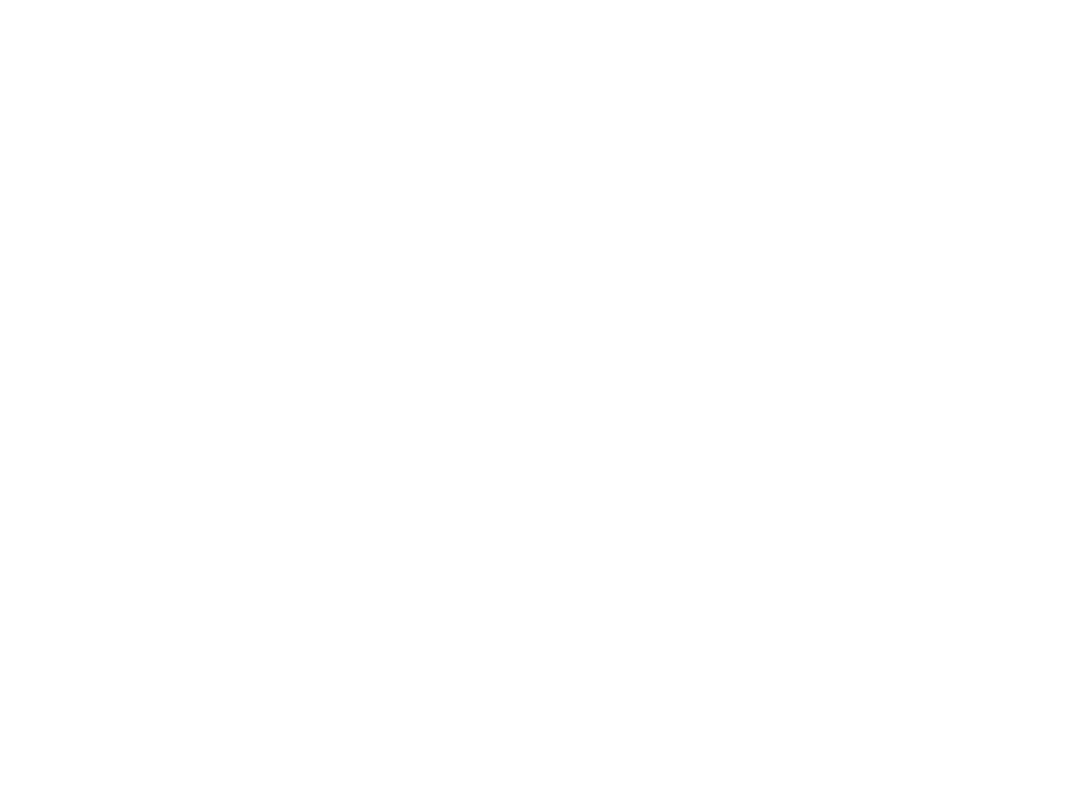
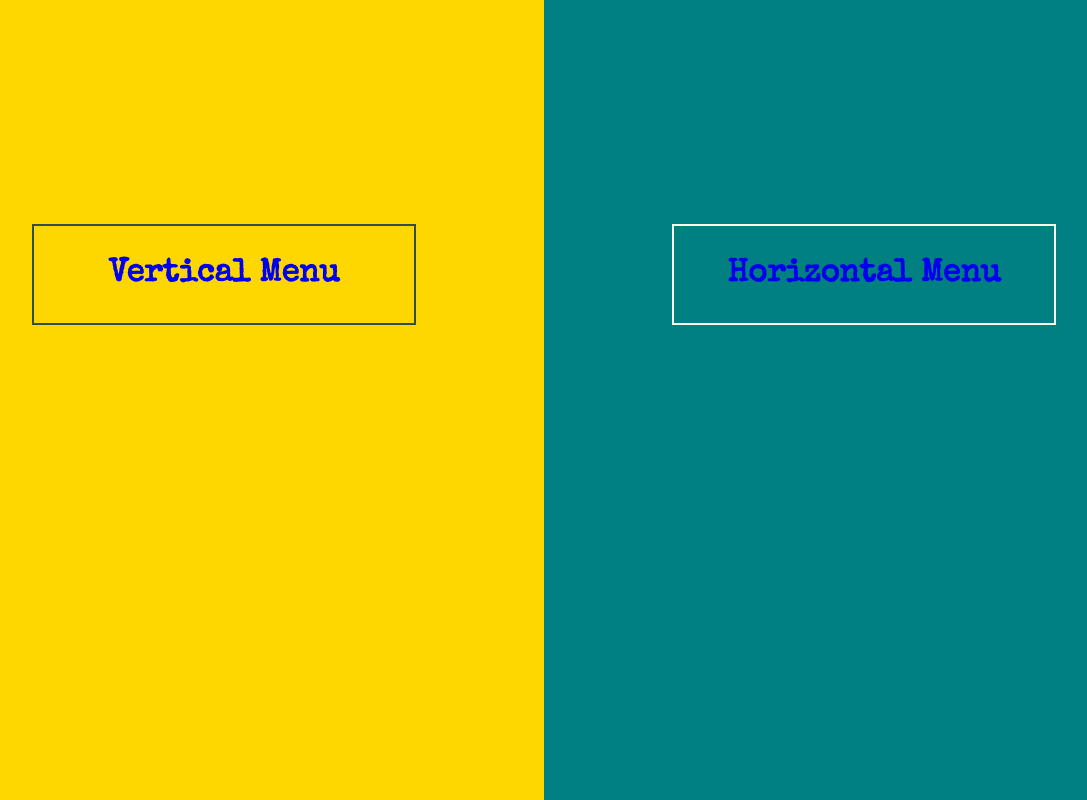
Before and after one commit to 420n13la/twolayouts-ryry02, a plain HTML site: page index.html in a window 1280 px wide. Shown: the whole page, without its empty margins (96-1183 px from the left). Drawn offline with nearby package versions, Linux system fonts and the light colour scheme.

Commit message:
Add files via upload

```diff
--- a/index.html
+++ b/index.html
@@ -1,9 +1,15 @@
 <!DOCTYPE html>
 <html>
 <head>
-
+<link rel="stylesheet" href="style.css">
+<link href="https://fonts.googleapis.com/css?family=Special+Elite&display=swap" rel="stylesheet">
 </head>
 <body>
-
+<div class="left">
+  <a class="avm" href="vertical.html"><h1 class="vm">Vertical Menu</h1></a>
+</div>
+<div class="right">
+    <a class="ahm" href="horizontal.html"><h1 class="hm">Horizontal Menu</h1></a>
+</div>
 </body>
 </html>
--- /dev/null
+++ b/style.css
@@ -0,0 +1,59 @@
+*{box-sizing: border-box;}
+
+html{
+  height: 100%;
+  width: 100%;
+}
+
+body{
+  height: 100%;
+  width: 100%;
+  padding: 0px;
+  margin: 0px;
+  font-family: "Special Elite", cursive;
+  text-align: center;
+}
+
+div{
+   height: 100%;
+  width: 50%;
+}
+
+.left{
+  background-color: gold;
+  float: left;
+  color: DarkSlateGray;
+}
+
+.right{
+  background-color: teal;
+  overflow: auto;
+  color: Ivory;
+}
+
+h1{
+  width: 60%;
+  margin: 7em auto;
+  padding: 1em;
+  display: inline-block;
+}
+
+.vm{
+  border: 2px solid DarkSlateGray;
+}
+
+.hm{
+  border: 2px solid Ivory;
+}
+
+a{
+  text-decoration: none;
+}
+
+a.avm:visited{
+  color: DarkSlateGray;
+}
+
+a.ahm:visited{
+  color: Ivory;
+}
--- /dev/null
+++ b/style1.css
@@ -0,0 +1,59 @@
+*{box-sizing: border-box;}
+
+html{
+  height: 100%;
+  width: 100%;
+}
+
+body{
+  height: 100%;
+  width: 100%;
+  padding: 0px;
+  margin: 0px;
+  font-family: "Special Elite", cursive;
+  text-align: center;
+}
+
+div{
+   height: 100%;
+  width: 50%;
+}
+
+.left{
+  background-color: gold;
+  float: left;
+  color: DarkSlateGray;
+}
+
+.right{
+  background-color: teal;
+  overflow: auto;
+  color: Ivory;
+}
+
+h1{
+  width: 60%;
+  margin: 7em auto;
+  padding: 1em;
+  display: inline-block;
+}
+
+.vm{
+  border: 2px solid DarkSlateGray;
+}
+
+.hm{
+  border: 2px solid Ivory;
+}
+
+a{
+  text-decoration: none;
+}
+
+a.avm:visited{
+  color: DarkSlateGray;
+}
+
+a.ahm:visited{
+  color: Ivory;
+}
```
